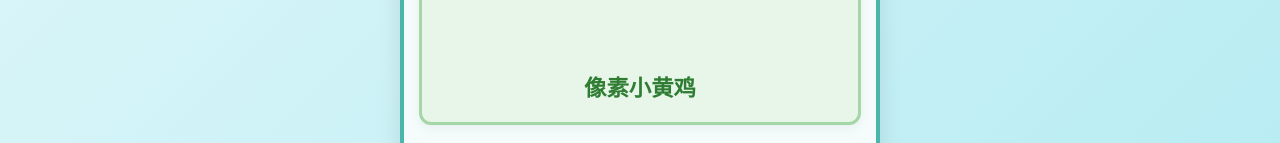
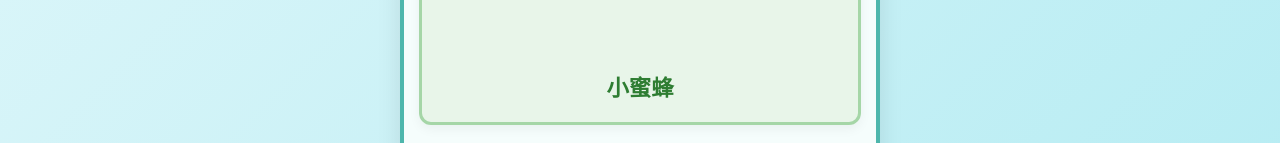
Before and after one commit to 8565569/pixelpet, a plain HTML site: page index.html in a window 1280 px wide. Shown: the part 362-505 px from the top of the page. Drawn offline with Linux system fonts and the light colour scheme.

Commit message:
Update index.html

```diff
--- a/index.html
+++ b/index.html
@@ -1207,10 +1207,19 @@
         document.addEventListener('DOMContentLoaded', function() {
             // 宠物图片数据
             const pets = [
-                { name: "像素小黄鸡", image: "image/chicken.png" },
-                { name: "像素猫咪", image: "image/cat.png" },
-                { name: "像素小狗", image: "image/dog.png" },
-                { name: "像素小龙", image: "image/dragon.png" }
+                { name: "小蜜蜂", image: "image/bee.png" },
+                { name: "猫咪", image: "image/cat.png" },
+                { name: "狗狗", image: "image/dog.png" },
+                { name: "海豚", image: "image/dolphin.png" },
+                { name: "狐狸", image: "image/fox.png" },
+                { name: "青蛙", image: "image/frog.png" },
+                { name: "刺猬", image: "image/hedgehog.png" },
+                { name: "瓢虫", image: "image/ladybug.png" },
+                { name: "熊猫", image: "image/panda.png" },
+                { name: "企鹅", image: "image/penguin.png" },
+                { name: "兔子", image: "image/rabbit.png" },
+                { name: "松鼠", image: "image/squirrel.png" },
+                { name: "乌龟", image: "image/turtle.png" }
             ];
 
             let currentPetIndex = 0;
```
